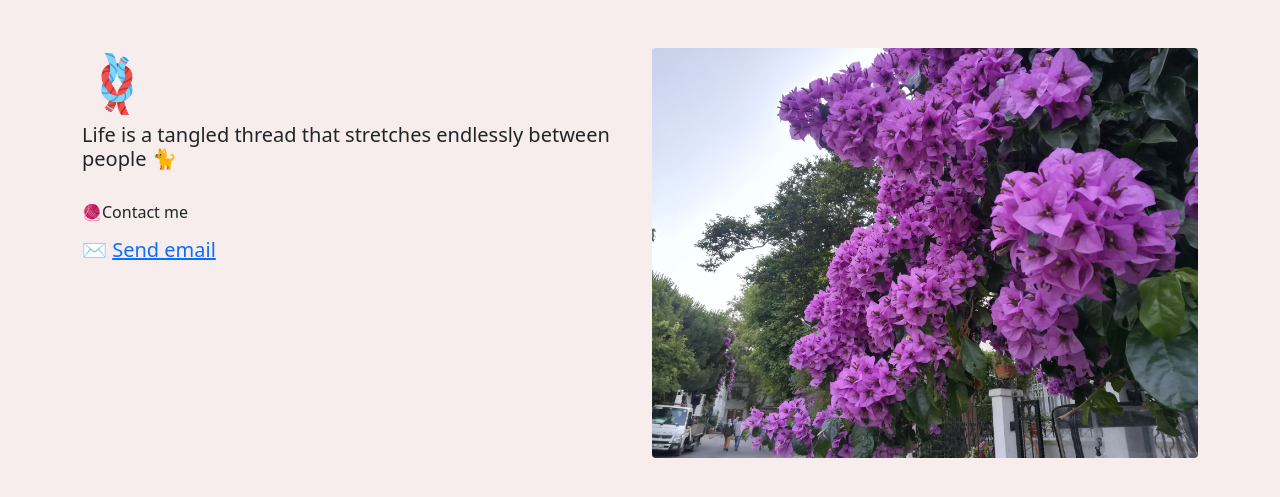
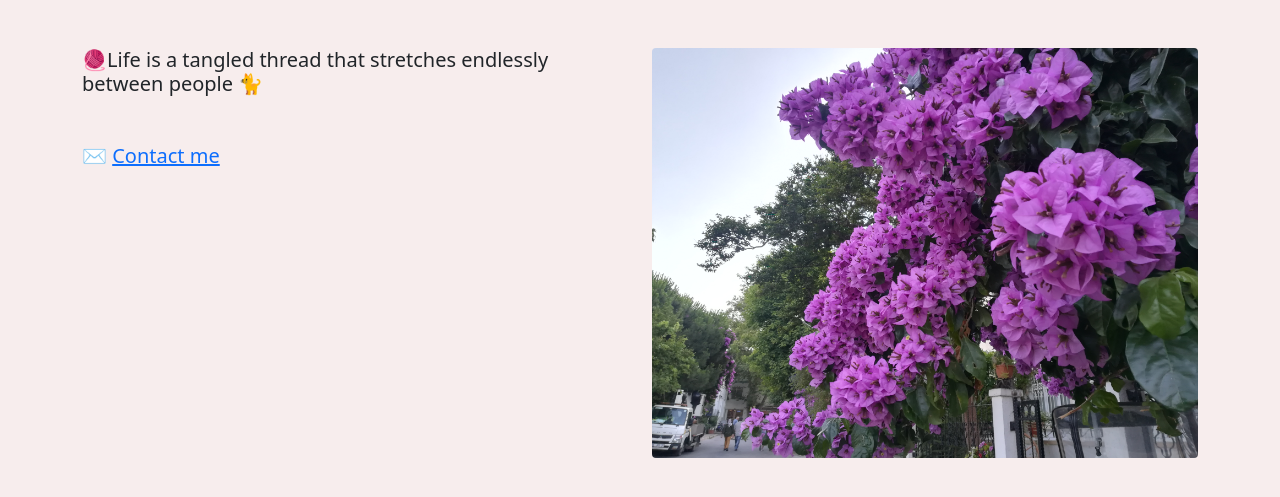
Before and after one commit to ttoygar/blogum, a Django app: page /contact/ in a window 1280 px wide. Shown: the part 86-583 px from the top of the page. Run offline with Django 3.2, Linux system fonts and the light colour scheme.

Commit message:
contact page broken icon fixed

```diff
--- a/templates/blogum/contact.html
+++ b/templates/blogum/contact.html
@@ -10,11 +10,10 @@
   <div class="row">
     <div class="col-sm-12 col-md-12 col-lg-6 pb-4">
 <!--      <h1 class="display-4 font-weight-bold">&#9742</h1>-->
-      <h1 class="display-4 font-weight-bold">&#129698;</h1>
-      <h5>Life is a tangled thread that stretches endlessly between people &#128008;</h5>
+<!--      <h1 class="display-4 font-weight-bold">&#129698;</h1>-->
+      <h5>&#129526;Life is a tangled thread that stretches endlessly between people &#128008;</h5>
       <br>
-      <h6>&#129526;Contact me</h6>
-      <p><h5>&#9993 <a href="mailto:a@a.com">Send email</a></h5></p>
+      <p><h5>&#9993 <a href="mailto:a@a.com">Contact me</a></h5></p>
 
 <!--      <form method="post">-->
 <!--        {% csrf_token %}-->
```
